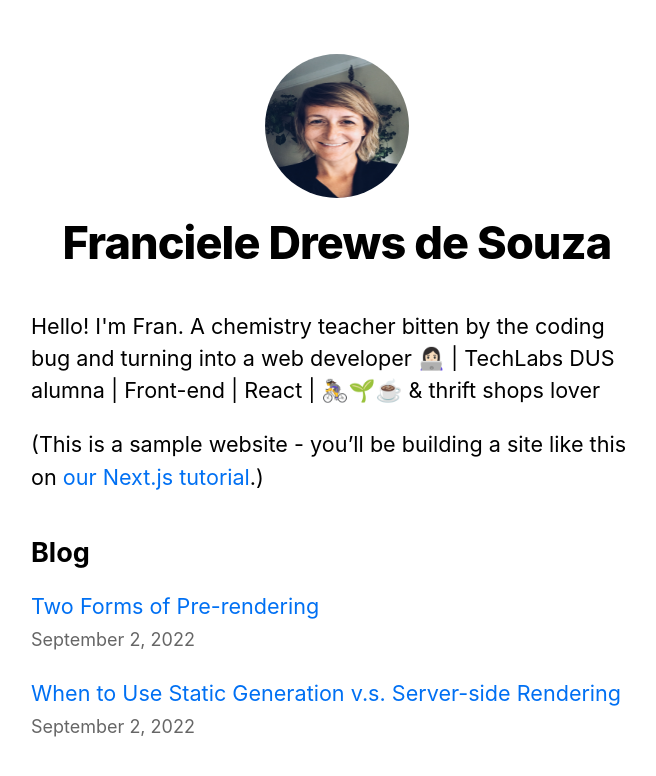
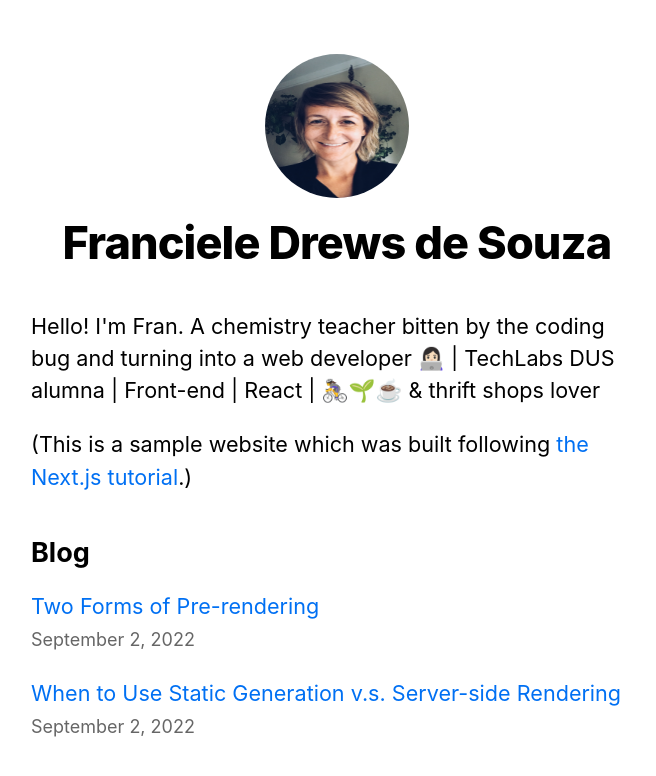
Before and after one commit to francieledrews/nextjs-blog, a Next.js app: page / in a window 1280 px wide. Shown: the top 776 px of the page, without its empty margins (303-959 px from the left). Built offline with nearby package versions, Linux system fonts and the light colour scheme.

Commit message:
fix: fix text on the Home page

```diff
--- a/pages/index.js
+++ b/pages/index.js
@@ -28,8 +28,8 @@ export default function Home({ allPostsData }) {
           React | 🚴‍♀️🌱☕ & thrift shops lover
         </p>
         <p>
-          (This is a sample website - you’ll be building a site like this on{" "}
-          <a href="https://nextjs.org/learn">our Next.js tutorial</a>.)
+          (This is a sample website which was built following{" "}
+          <a href="https://nextjs.org/learn">the Next.js tutorial</a>.)
         </p>
       </section>
       <section className={`${utilStyles.headingMd} ${utilStyles.padding1px}`}>
```
